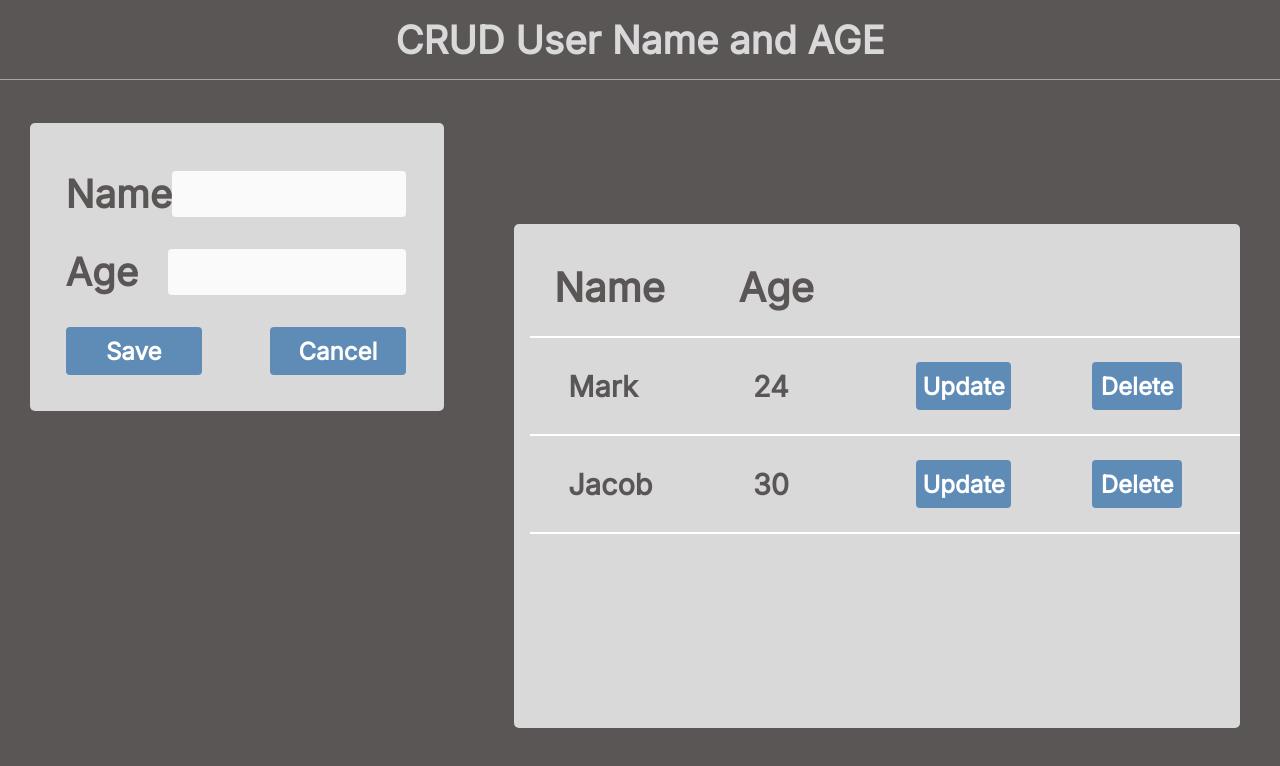
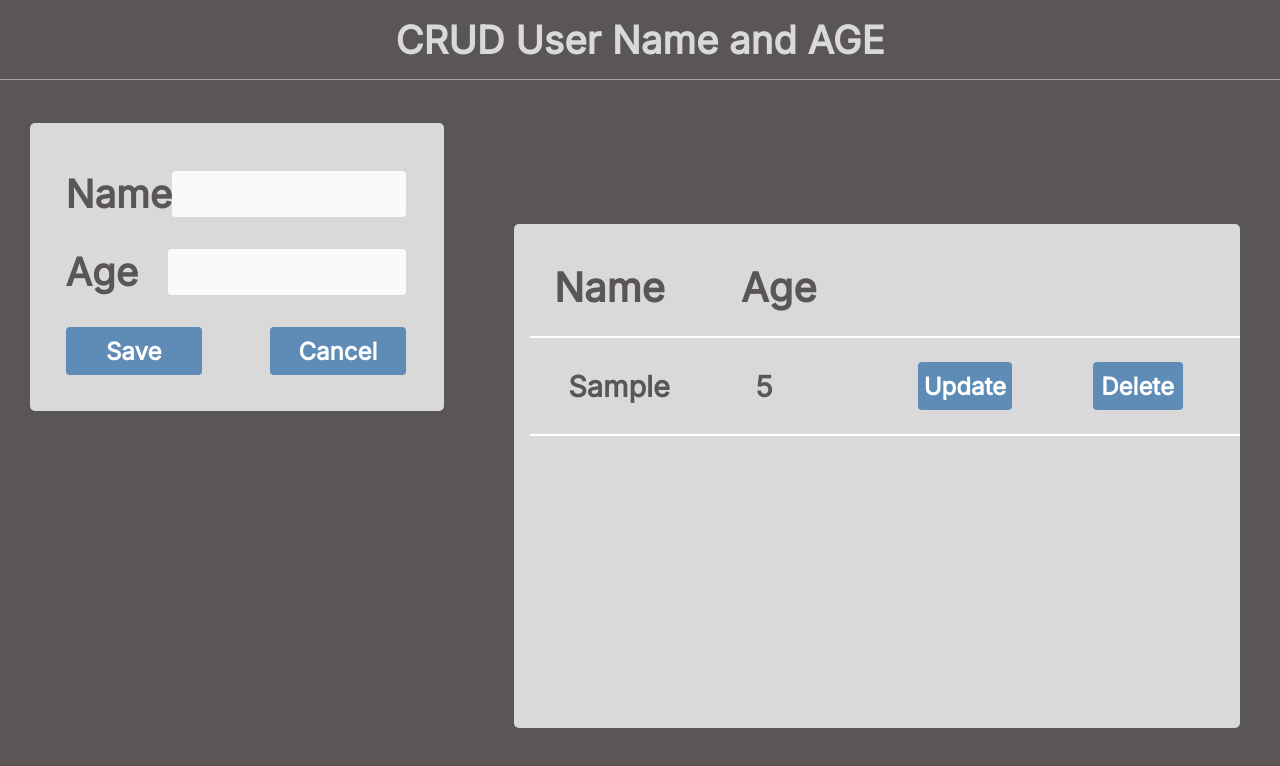
Before and after one commit to akashmore1/React-Concepts-Everything, a React (Create React App) app in the folder 01-Basics_Of_React_Revise/: page / in a window 1280 px wide. Both pictures are taken after typing "Sample", "5" into the empty fields and a click on the button "Save". Shown: the top 766 px of the page. Built offline with nearby package versions, Linux system fonts and the light colour scheme.

Commit message:
Add user functionality

```diff
--- a/01-Basics_Of_React_Revise/src/App.js
+++ b/01-Basics_Of_React_Revise/src/App.js
@@ -8,13 +8,14 @@ import "./App.css";
 
 function App() {
   const [users, setUsers] = useState([]);
-  console.log(users);
+
+  const isUserTableShown = users.length !== 0;
   return (
     <div>
       <Header />
       <section className="body__section">
         <AddUser setUsers={setUsers} users={users} />
-        <ShowUser />
+        {isUserTableShown && <ShowUser users={users} />}
       </section>
     </div>
   );
--- a/01-Basics_Of_React_Revise/src/components/ShowUser/ShowUser.js
+++ b/01-Basics_Of_React_Revise/src/components/ShowUser/ShowUser.js
@@ -2,7 +2,25 @@ import React from "react";
 
 import "./ShowUser.css";
 
-const ShowUser = () => {
+const ShowUser = ({ users }) => {
+  const rows = users.map((user) => {
+    return (
+      <>
+        <tr>
+          <td>{user.name}</td>
+          <td>{user.age}</td>
+          <td>
+            <button className="btn btn__table">Update</button>
+          </td>
+          <td>
+            <button className="btn btn__table">Delete</button>
+          </td>
+        </tr>
+        <div className="line"></div>
+      </>
+    );
+  });
+
   return (
     <section className="show-user__section">
       <div className="show-user__card">
@@ -16,30 +34,7 @@ const ShowUser = () => {
             </tr>
           </thead>
           <div className="line"></div>
-          <tbody>
-            <tr>
-              <td>Mark</td>
-              <td>24</td>
-              <td>
-                <button className="btn btn__table">Update</button>
-              </td>
-              <td>
-                <button className="btn btn__table">Delete</button>
-              </td>
-            </tr>
-            <div className="line"></div>
-            <tr>
-              <td>Jacob</td>
-              <td>30</td>
-              <td>
-                <button className="btn btn__table">Update</button>
-              </td>
-              <td>
-                <button className="btn btn__table">Delete</button>
-              </td>
-            </tr>
-            <div className="line"></div>
-          </tbody>
+          <tbody>{rows}</tbody>
         </table>
       </div>
     </section>
--- a/01-Basics_Of_React_Revise/src/components/ui/Form.js
+++ b/01-Basics_Of_React_Revise/src/components/ui/Form.js
@@ -9,7 +9,7 @@ const Form = ({ setUsers, users }) => {
 
   const onSaveUser = (e) => {
     e.preventDefault();
-    user.push({ name: name, age: age });
+    user.push({ name: name, age: age, id: users.length });
     setUsers([...users, ...user]);
     setName("");
     setAge("");
```
